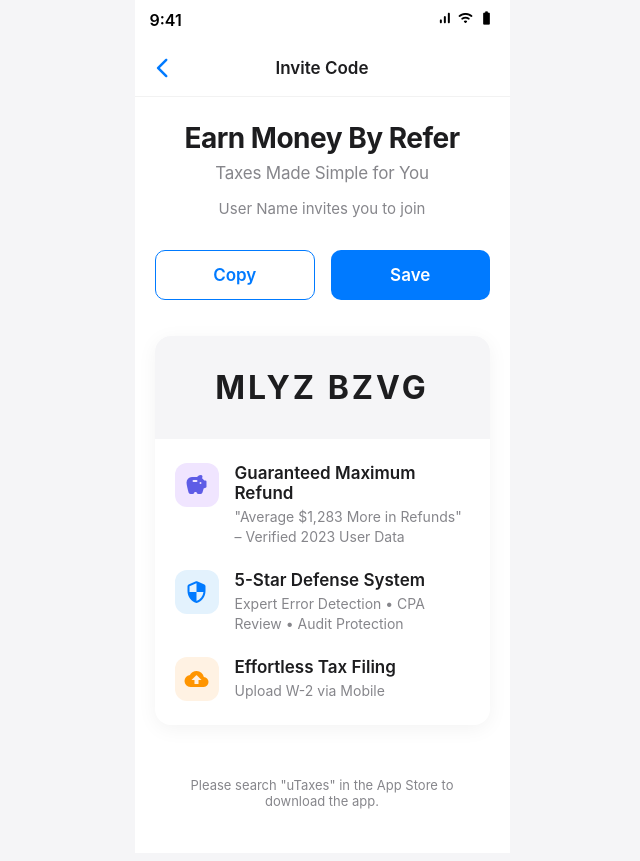
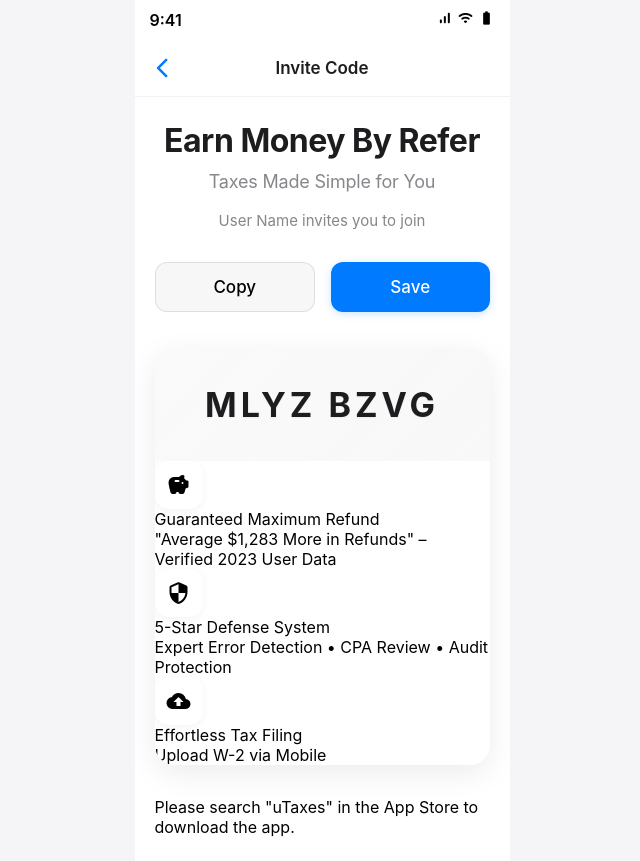
Before and after one commit to julietdesigner/cursor, a plain HTML site: page 4444/invite-code.html in a window 1280 px wide. Shown: the whole page, without its empty margins (318-958 px from the left). Drawn offline with Linux system fonts and the light colour scheme; a web font is replaced by a local one.

Commit message:
Add files via upload

```diff
--- a/4444/invite-code.html
+++ b/4444/invite-code.html
@@ -110,22 +110,23 @@
             width: 100%;
         }
 
+        /* Updated button styles to match Apple's design */
         .button-outlined {
             flex: 1;
-            background-color: transparent;
-            color: #007AFF;
-            border: 1px solid #007AFF;
-            border-radius: 10px;
+            background-color: rgba(0, 0, 0, 0.03);
+            color: #000000;
+            border: 1px solid rgba(0, 0, 0, 0.1);
+            border-radius: 12px;
             padding: 14px 16px;
             font-size: 17px;
-            font-weight: 600;
+            font-weight: 500;
             cursor: pointer;
             text-align: center;
             transition: all 0.2s ease;
         }
 
         .button-outlined:hover {
-            background-color: rgba(0, 122, 255, 0.05);
+            background-color: rgba(0, 0, 0, 0.05);
         }
 
         .button-filled {
@@ -133,122 +134,133 @@
             background-color: #007AFF;
             color: white;
             border: none;
-            border-radius: 10px;
+            border-radius: 12px;
             padding: 14px 16px;
             font-size: 17px;
-            font-weight: 600;
+            font-weight: 500;
             cursor: pointer;
             text-align: center;
+            box-shadow: 0 2px 8px rgba(0, 122, 255, 0.2);
             transition: all 0.2s ease;
         }
 
         .button-filled:hover {
-            background-color: #0071e3;
+            background-color: #0062cc;
+            box-shadow: 0 4px 12px rgba(0, 122, 255, 0.3);
         }
 
+        /* Updated card with frosted glass effect */
         .card {
             width: 100%;
-            border-radius: 16px;
+            border-radius: 20px;
             overflow: hidden;
-            box-shadow: 0 4px 20px rgba(0, 0, 0, 0.05);
+            box-shadow: 0 8px 30px rgba(0, 0, 0, 0.08);
             margin-bottom: 32px;
             border: none;
+            backdrop-filter: blur(10px);
+            -webkit-backdrop-filter: blur(10px);
+            background-color: rgba(255, 255, 255, 0.8);
         }
 
         .code-container {
-            background-color: #f5f5f7;
-            padding: 32px 24px;
+            background-color: rgba(245, 245, 247, 0.7);
+            padding: 36px 24px;
             display: flex;
             justify-content: center;
             align-items: center;
+            position: relative;
+            overflow: hidden;
+        }
+
+        .code-container::before {
+            content: "";
+            position: absolute;
+            top: 0;
+            left: 0;
+            right: 0;
+            bottom: 0;
+            background: linear-gradient(135deg, rgba(255, 255, 255, 0.3), rgba(255, 255, 255, 0));
+            z-index: 1;
         }
 
         .invite-code {
-            font-size: 32px;
+            font-size: 34px;
             font-weight: 700;
-            letter-spacing: 3px;
+            letter-spacing: 4px;
             color: #1d1d1f;
+            position: relative;
+            z-index: 2;
+            text-shadow: 0 1px 2px rgba(0, 0, 0, 0.05);
         }
 
-        .features-container {
-            padding: 24px 20px;
-        }
-
-        .feature {
-            display: flex;
-            align-items: flex-start;
-            margin-bottom: 24px;
-        }
-
-        .feature:last-child {
-            margin-bottom: 0;
-        }
-
+        /* Updated feature icons to match Apple's SF Symbols aesthetics */
         .feature-icon {
-            width: 44px;
-            height: 44px;
-            border-radius: 12px;
+            width: 48px;
+            height: 48px;
+            border-radius: 14px;
             display: flex;
             align-items: center;
             justify-content: center;
-            margin-right: 16px;
+            margin-right: 18px;
             flex-shrink: 0;
+            box-shadow: 0 2px 8px rgba(0, 0, 0, 0.05);
         }
 
-        .feature-icon.blue {
-            background-color: #e3f2fd;
-            color: #007AFF;
+        /* Subtle animations for interactive elements */
+        .button-outlined, .button-filled {
+            transform: scale(1);
+            transition: transform 0.2s ease, background-color 0.2s ease, box-shadow 0.2s ease;
         }
 
-        .feature-icon.purple {
-            background-color: #f0e5ff;
-            color: #5e5ce6;
+        .button-outlined:active, .button-filled:active {
+            transform: scale(0.98);
         }
 
-        .feature-icon.orange {
-            background-color: #fff2e3;
-            color: #ff9500;
+        /* Improved typography */
+        .title {
+            font-size: 32px;
+            font-weight: 700;
+            margin-bottom: 10px;
+            text-align: center;
+            color: #1d1d1f;
+            letter-spacing: -0.5px;
         }
 
-        .feature-content {
-            flex-grow: 1;
-        }
-
-        .feature-title {
-            font-size: 17px;
-            font-weight: 600;
-            margin-bottom: 4px;
-            color: #1d1d1f;
-        }
-
-        .feature-description {
-            font-size: 14px;
+        .subtitle {
+            font-size: 18px;
             color: #86868b;
-            line-height: 1.4;
-        }
-
-        .footer {
-            padding: 20px;
+            margin-bottom: 18px;
             text-align: center;
-            color: #86868b;
-            font-size: 13px;
-            margin-top: auto;
-        }
-
-        /* 保持原有样式不变 */
-                .material-icons-round {
-                    font-size: 24px;
+            letter-spacing: -0.2px;
+            line-height: 1.3;
         }
 </style>
+
 <script>
-                    // 页面加载完成后执行
+    // Page load functionality
     document.addEventListener('DOMContentLoaded', function() {
-                        // 获取URL参数中的用户名
+        // Get username from URL parameters
         const urlParams = new URLSearchParams(window.location.search);
         const userName = urlParams.get('userName') || 'User Name';
 
-                        // 更新页面上的用户名显示
+        // Update username display
         document.getElementById('userNameDisplay').textContent = userName + ' invites you to join';
+
+        // Add copy functionality
+        document.getElementById('copyButton').addEventListener('click', function() {
+            const inviteCode = document.querySelector('.invite-code').textContent;
+            navigator.clipboard.writeText(inviteCode.trim())
+                .then(() => {
+                    // Show feedback
+                    this.textContent = 'Copied!';
+                    setTimeout(() => {
+                        this.textContent = 'Copy';
+                    }, 2000);
+                })
+                .catch(err => {
+                    console.error('Failed to copy: ', err);
+                });
+        });
     });
 </script>
             </head>
```
Lines whose indentation alone changed are shown as unchanged.
